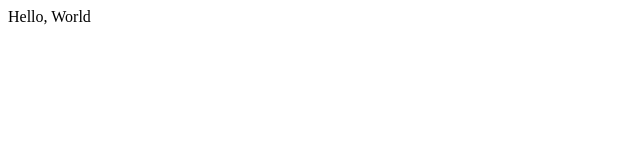
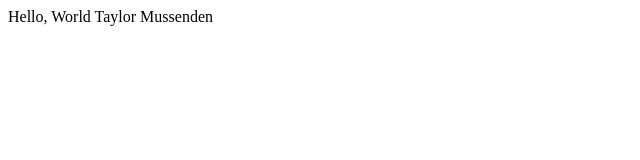
Before and after one commit to taylormussenden/coreinteraction, a plain HTML site: page index.html in a window 1280 px wide. Shown: the whole page, without its empty margins (0-640 px from the left). Drawn offline with Linux system fonts and the light colour scheme.

Commit message:
added name

```diff
--- a/index.html
+++ b/index.html
@@ -5,5 +5,6 @@
     </head>
     <body>
        Hello, World
+       Taylor Mussenden
     </body>
 </html>
```
